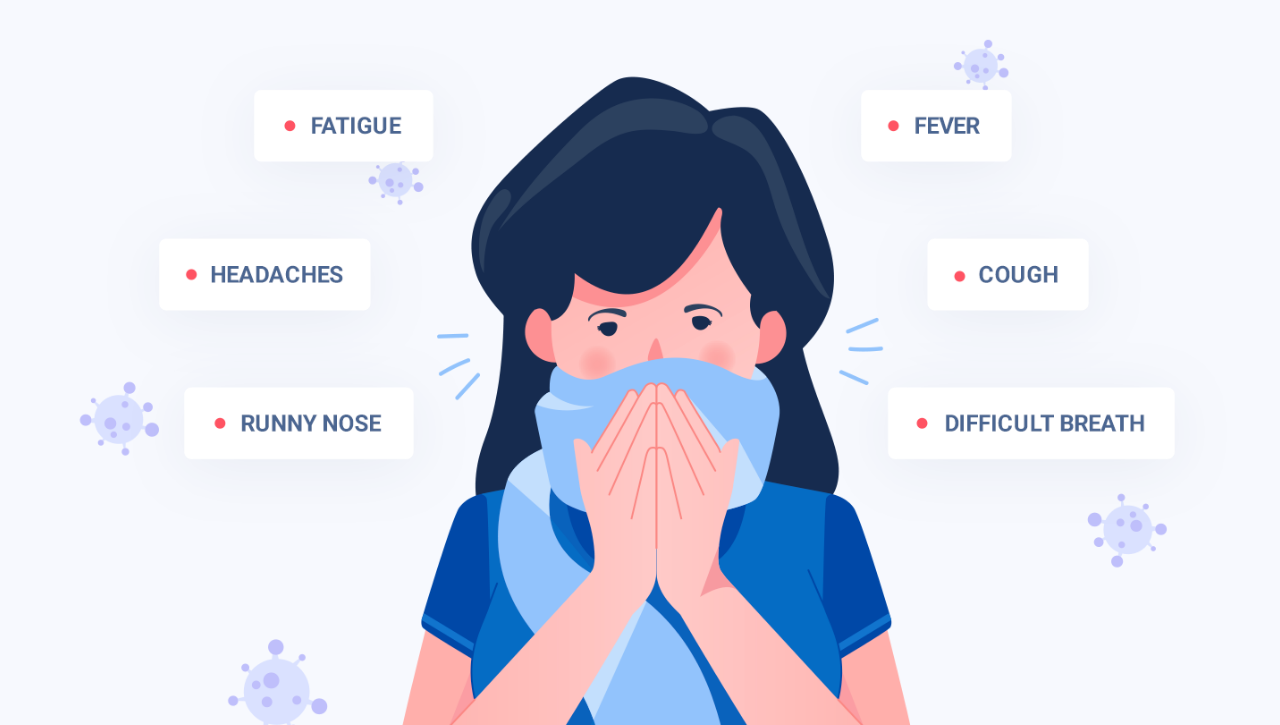
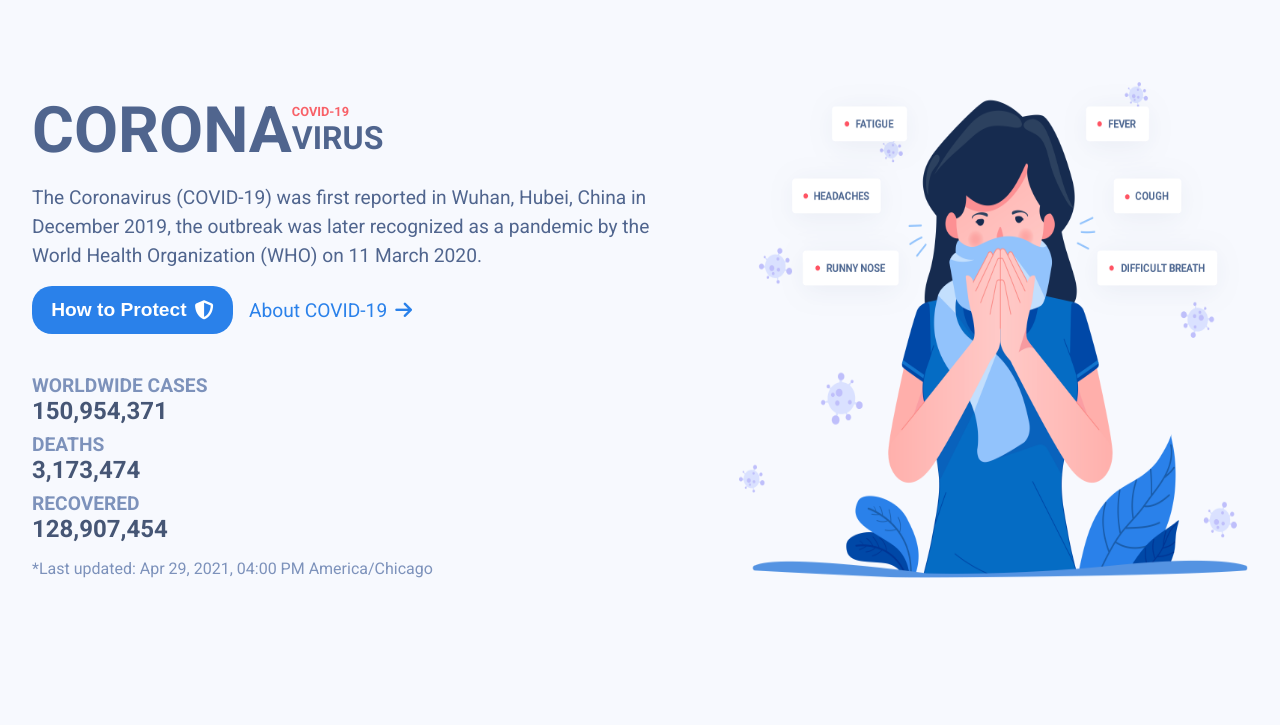
Before and after one commit to Sh4ke96/Kovid-19, a website: page index.html in a window 1280 px wide. Shown: the part 75-800 px from the top of the page. Drawn offline with Linux system fonts and the light colour scheme.

Commit message:
header  responsive

```diff
--- a/index.html
+++ b/index.html
@@ -55,6 +55,7 @@
           </ul>
         </div>
       </div>
+      <div class="header__hero">
         <div class="header__banner">
           <img
             src="img/bg-header.png"
@@ -62,6 +63,7 @@
             class="header__hero-bg"
           />
         </div>
+        <div class="header__left-container">
           <div class="header__titles">
             <div class="header__h1">
               <h1 class="header__title">corona</h1>
@@ -72,9 +74,9 @@
             </div>
           </div>
           <p class="header__text">
-        The Coronavirus (COVID-19) was first reported in Wuhan, Hubei, China in
-        December 2019, the outbreak was later recognized as a pandemic by the
-        World Health Organization (WHO) on 11 March 2020.
+            The Coronavirus (COVID-19) was first reported in Wuhan, Hubei, China
+            in December 2019, the outbreak was later recognized as a pandemic by
+            the World Health Organization (WHO) on 11 March 2020.
           </p>
           <div class="header__protect">
             <button class="global__btn header__btn">
@@ -97,8 +99,10 @@
               <span class="header__label__title">recovered</span>
               <span class="header__label__numbers">128,907,454</span>
             </div>
+          </div>
           <div class="header__counter__updated">
             <p>*Last updated: Apr 29, 2021, 04:00 PM America/Chicago</p>
+          </div>
         </div>
       </div>
     </header>
--- a/styles/1-base/_base.scss
+++ b/styles/1-base/_base.scss
@@ -4,7 +4,6 @@
   background-color: #f7f9fe;
   font-size: 16px;
   font-family: $main-font;
-  overflow-x: hidden;
 }
 
 .blocked {
--- a/styles/2-components/_header.scss
+++ b/styles/2-components/_header.scss
@@ -11,7 +11,6 @@
     .hamburger {
       @include tablet-land {
         display: none;
-      }
       }
     }
     .header__menu {
@@ -50,12 +49,37 @@
         }
       }
     }
+  }
+  .header__hero {
+    @include tablet-land {
+      padding-top: 3rem;
+      display: flex;
+      flex-flow: row-reverse;
+      justify-content: space-between;
+    }
     .header__banner {
+      @include tablet {
+        display: flex;
+        justify-content: center;
+      }
       .header__hero-bg {
         max-width: 100%;
         height: auto;
         padding: 0 2rem;
+        @include tablet {
+          width: 70%;
         }
+        @include tablet-land {
+          width: fit-content;
+        }
+      }
+    }
+  }
+  .header__left-container {
+    @include tablet-land {
+      display: flex;
+      flex-flow: column nowrap;
+      justify-content: space-between;
     }
     .header__titles {
       display: flex;
@@ -66,14 +90,24 @@
           color: $main-color;
           font-size: 3rem;
           text-transform: uppercase;
+          @include tablet {
+            font-size: 4rem;
+          }
         }
       }
       .header__spans {
+        @include tablet {
+          display: flex;
+          flex-flow: column nowrap;
+        }
         .header__subtitle {
           text-transform: uppercase;
           font-size: 1.4rem;
           color: $main-color;
           font-weight: bold;
+          @include tablet {
+            font-size: 2rem;
+          }
         }
         .red {
           font-size: 0.8rem;
@@ -85,6 +119,9 @@
       padding: 1rem 2rem 0 2rem;
       color: $main-color;
       line-height: 1.8rem;
+      @include tablet {
+        font-size: 1.2rem;
+      }
     }
     .header__protect {
       display: flex;
@@ -98,6 +135,9 @@
         white-space: nowrap;
         padding: 0.8rem 1.2rem;
         margin-top: 0;
+        @include tablet {
+          font-size: 1.2rem;
+        }
         .header__btn-icon {
           padding-left: 0.5rem;
         }
@@ -108,6 +148,9 @@
         color: $blue;
         white-space: nowrap;
         padding-left: 1rem;
+        @include tablet {
+          font-size: 1.2rem;
+        }
         .fa-arrow-right {
           padding-left: 0.5rem;
         }
@@ -119,8 +162,11 @@
     .header__counter {
       padding: 2rem 2rem 0 2rem;
       display: flex;
-    flex-flow: row wrap;
+      flex-wrap: wrap;
       justify-content: space-between;
+      @include desktop {
+        flex-flow: column nowrap;
+      }
       .header__counter__label {
         display: flex;
         flex-flow: column nowrap;
@@ -129,23 +175,39 @@
           font-size: 0.9rem;
           text-transform: uppercase;
           font-weight: bold;
+          @include tablet {
+            font-size: 1.2rem;
+          }
+          @include desktop {
+            padding-top: 0.5rem;
+          }
         }
         .header__label__numbers {
           color: $blue-dark;
           font-size: 1.5rem;
           font-weight: bold;
           padding-top: 0.5rem;
+          @include desktop {
+            padding-top: 0;
+          }
         }
       }
       .padding-top {
         padding-top: 1rem;
+        @include tablet {
+          padding-top: 0;
+        }
       }
     }
     .header__counter__updated {
-    padding-top: 1rem;
+      padding: 1rem 2rem 0 2rem;
       color: $blue-light;
       font-size: 0.77rem;
       white-space: nowrap;
+      @include tablet {
+        font-size: 1rem;
+      }
+    }
   }
 }
 
```
Also changed, not shown: styles/main.css, 1 other file. Lines whose indentation alone changed are shown as unchanged.
